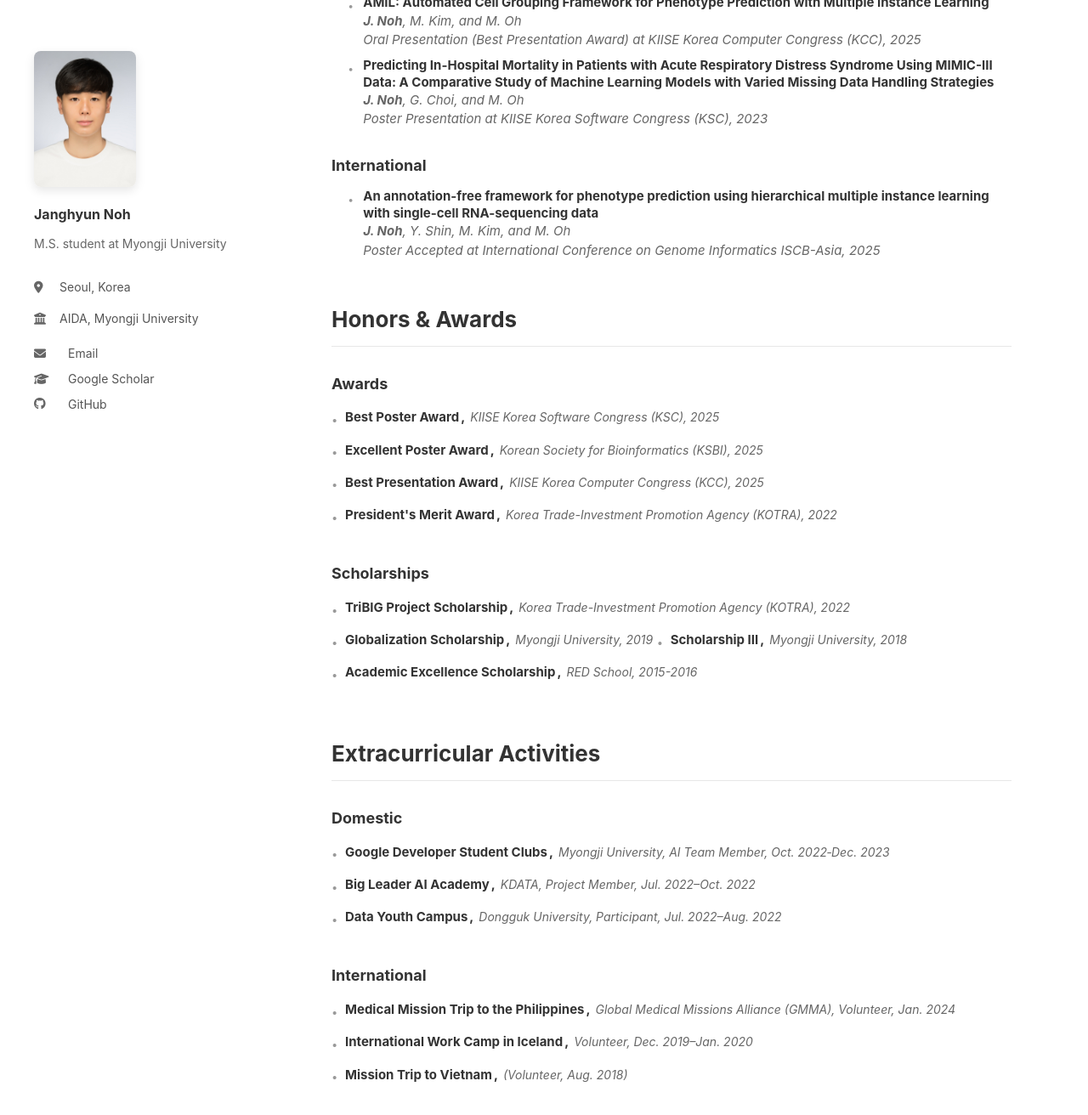
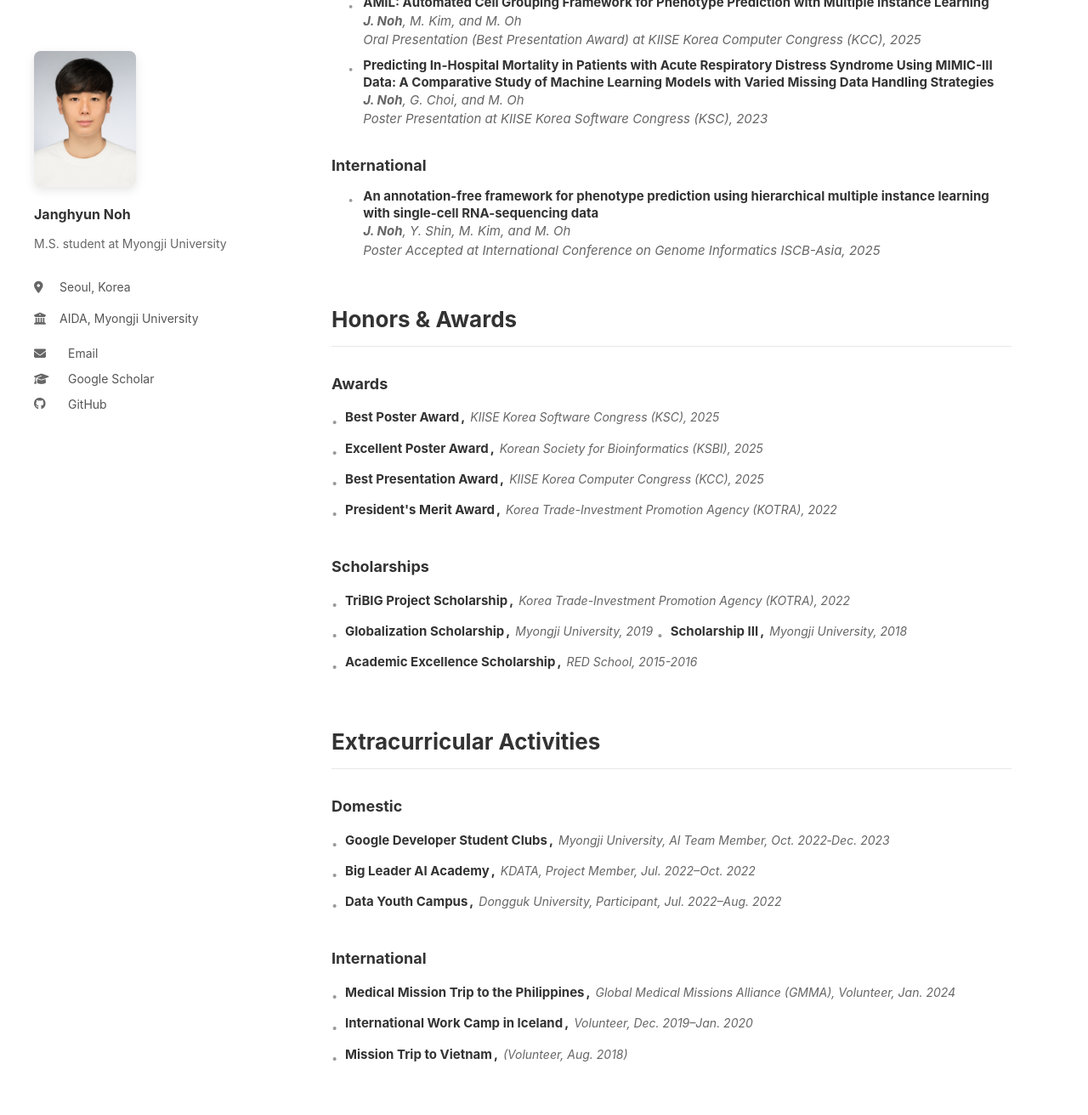
Before and after one commit to janghyunnoh/janghyunnoh.github.io, a Jekyll site: the page built from index.md, in a window 1280 px wide and 1400 px high, scrolled down 1488 px. Shown: the top 1312 px of the window at 85% size. Built offline with Jekyll 4.4.1, drawn with Linux system fonts in a browser that asks for light colours.

Commit message:
Tighten honors/activity dot item spacing

```diff
--- a/assets/css/profile.css
+++ b/assets/css/profile.css
@@ -255,7 +255,7 @@ body {
     align-items: baseline;
     flex-wrap: wrap;
     gap: 6px;
-    margin-bottom: 4px;
+    margin-bottom: 2px;
     padding-left: 16px;
     position: relative;
 }
@@ -264,7 +264,7 @@ body {
     content: "•";
     position: absolute;
     left: 0;
-    top: 0.2em;
+    top: 0.25em;
     color: #999;
     font-size: 13px;
 }
@@ -274,7 +274,7 @@ body {
     font-size: 15px;
     color: #333;
     margin-bottom: 0;
-    line-height: 1.3;
+    line-height: 1.2;
 }
 
 .main-content .entry-title::after {
```
